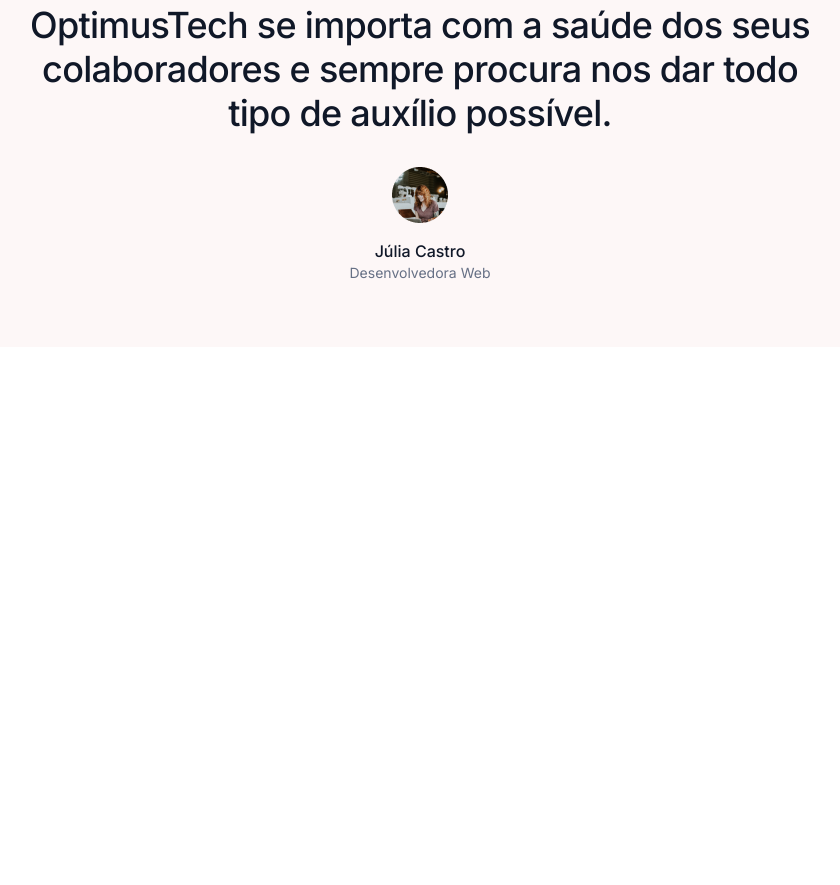
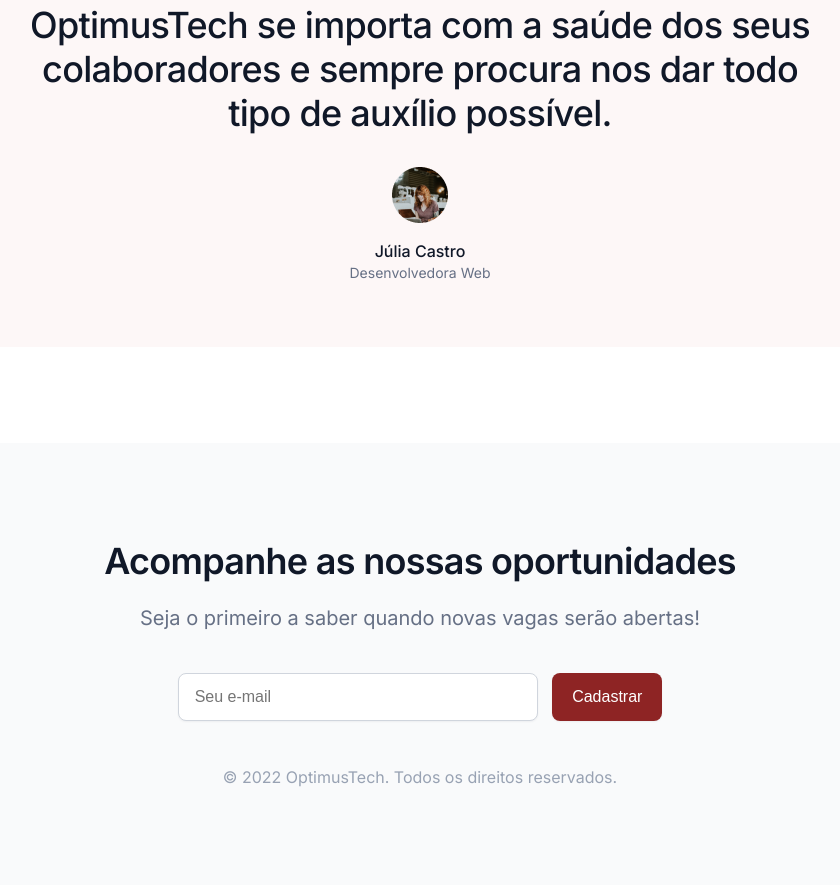
Before and after one commit to Biancabps/desafio-html-e-css, a plain HTML site: page index.html in a window 1280 px wide. Shown: the part 2701-3586 px from the top of the page, without its empty margins (220-1060 px from the left). Before the commit the page ends 3048 px from the top, so only its background shows below. Drawn offline with Linux system fonts and the light colour scheme.

Commit message:
ultimo dia desafio

```diff
--- a/index.html
+++ b/index.html
@@ -114,5 +114,15 @@
     <span class="depoimentos__cargo">Desenvolvedora Web</span>
 </section>
 
+<footer class="rodape">
+
+    <h4 class="rodape__titulo">Acompanhe as nossas oportunidades</h4>
+    <p class="rodape__texto">Seja o primeiro a saber quando novas vagas serão abertas!</p>
+    <form action="post" class="rodape__form">
+        <input type="text" placeholder="Seu e-mail">
+        <button type="submit">Cadastrar</button>
+    </form>
+    <p class="rodape__copyright">© 2022 OptimusTech. Todos os direitos reservados.</p>
+</footer>
 </body>
 </html>
--- a/style.css
+++ b/style.css
@@ -1,6 +1,8 @@
 :root {
     --cor-cinza: #667085;
+    --cor-cinza-medio: #98A2B3;
     --cor-cinza-claro: #EAECF0;
+    --cor-branco-off: #F9FAFB;
     --cor-branco: #FFFFFF;
     --cor-vinho:  #8E2424;
     --cor-preto: #101828;
@@ -264,3 +266,66 @@
     line-height: 20px;
     color: var(--cor-cinza);
 }
+
+.rodape {
+    width: 100%;
+    background-color: var(--cor-branco-off);
+    margin-top: 96px;
+    text-align: center;
+    font-family: var(--fonte-inter);
+    padding: 96px 0;
+}
+
+.rodape__titulo {
+    font-size: 36px;
+    font-weight: 600;
+    line-height: 44px;
+    letter-spacing: -0.02em;
+    color: var(--cor-preto);
+    margin-bottom: 20px;
+}
+
+.rodape__texto {
+    font-size: 20px;
+    font-weight: 400;
+    line-height: 30px;
+    color: var(--cor-cinza);
+    margin-bottom: 40px;
+}
+
+.rodape__form {
+    margin-bottom: 44px;
+}
+
+.rodape__form input {
+    background: #FFFFFF;
+    border: 1px solid #D0D5DD;
+    box-shadow: 0px 1px 2px rgba(16, 24, 40, 0.05);
+    border-radius: 8px;
+    padding: 12px 14px 12px 16px;
+    height: 48px;
+    font-size: 16px;
+    font-weight: 400;
+    margin-right: 10px;
+    width: 360px;
+}
+
+.rodape__form button {
+    background-color: var(--cor-vinho);
+    border: none;
+    border-radius: 8px;
+    box-shadow: 0px 1px 2px rgba(16, 24, 40, 0.05);
+    padding: 10px 20px;
+    color: var(--cor-branco);
+    font-weight: 500;
+    font-size: 16px;
+    line-height: 24px;
+    height: 48px;
+}
+
+.rodape__copyright {
+    font-size: 16px;
+    font-weight: 400;
+    color: var(--cor-cinza-medio);
+    line-height: 24px;
+}
```
